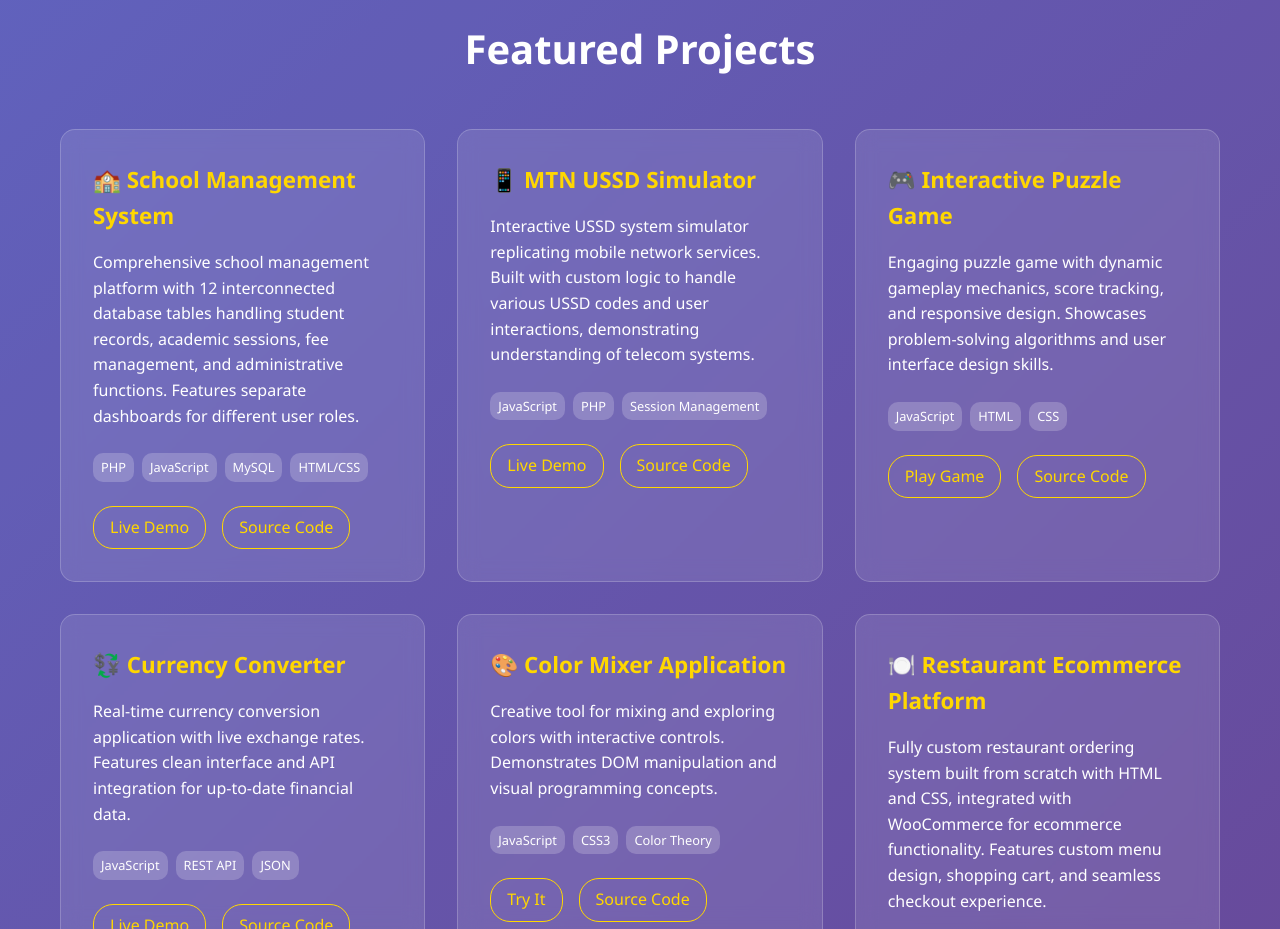
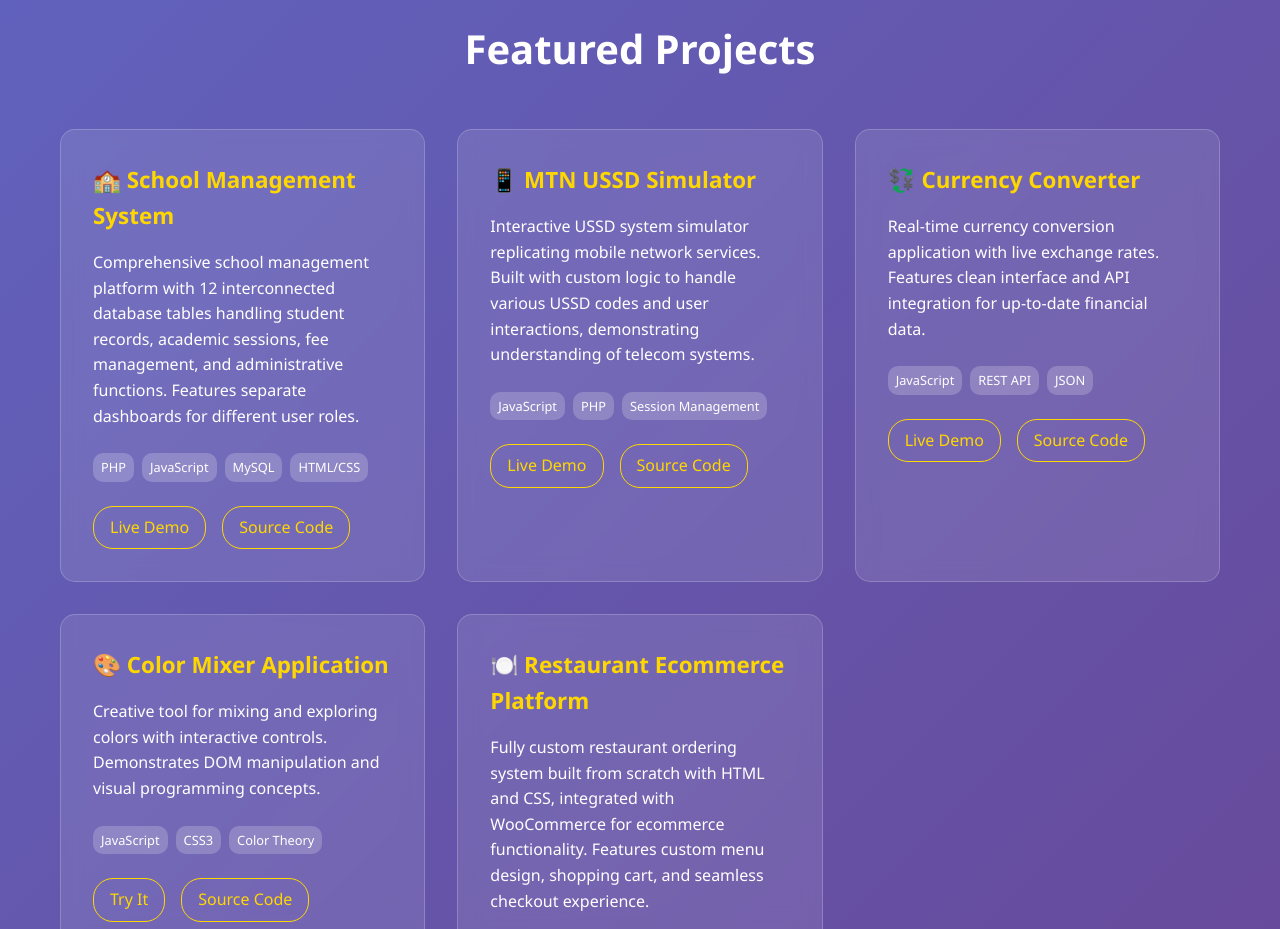
Before and after one commit to Fadesewa-dev/Fadesewa-dev.github.io, a plain HTML site: page index.html in a window 1280 px wide. Shown: the part 1500-2429 px from the top of the page. Drawn offline with Linux system fonts and the light colour scheme.

Commit message:
Update index.html

```diff
--- a/index.html
+++ b/index.html
@@ -369,19 +369,7 @@
                         </div>
                     </div>
 
-                    <div class="project-card">
-                        <h3>🎮 Interactive Puzzle Game</h3>
-                        <p>Engaging puzzle game with dynamic gameplay mechanics, score tracking, and responsive design. Showcases problem-solving algorithms and user interface design skills.</p>
-                        <div class="tech-stack">
-                            <span class="tech-tag">JavaScript</span>
-                            <span class="tech-tag">HTML</span>
-                            <span class="tech-tag">CSS</span>
-                        </div>
-                        <div class="project-links">
-                         <a href="https://fadesewa-dev.github.io/puzzle-game" class="project-link">Play Game</a>
-                         <a href="https://github.com/Fadesewa-dev/puzzle-game" class="project-link">Source Code</a>
-                        </div>
-                    </div>
+
 
                     <div class="project-card">
                         <h3>💱 Currency Converter</h3>
```
